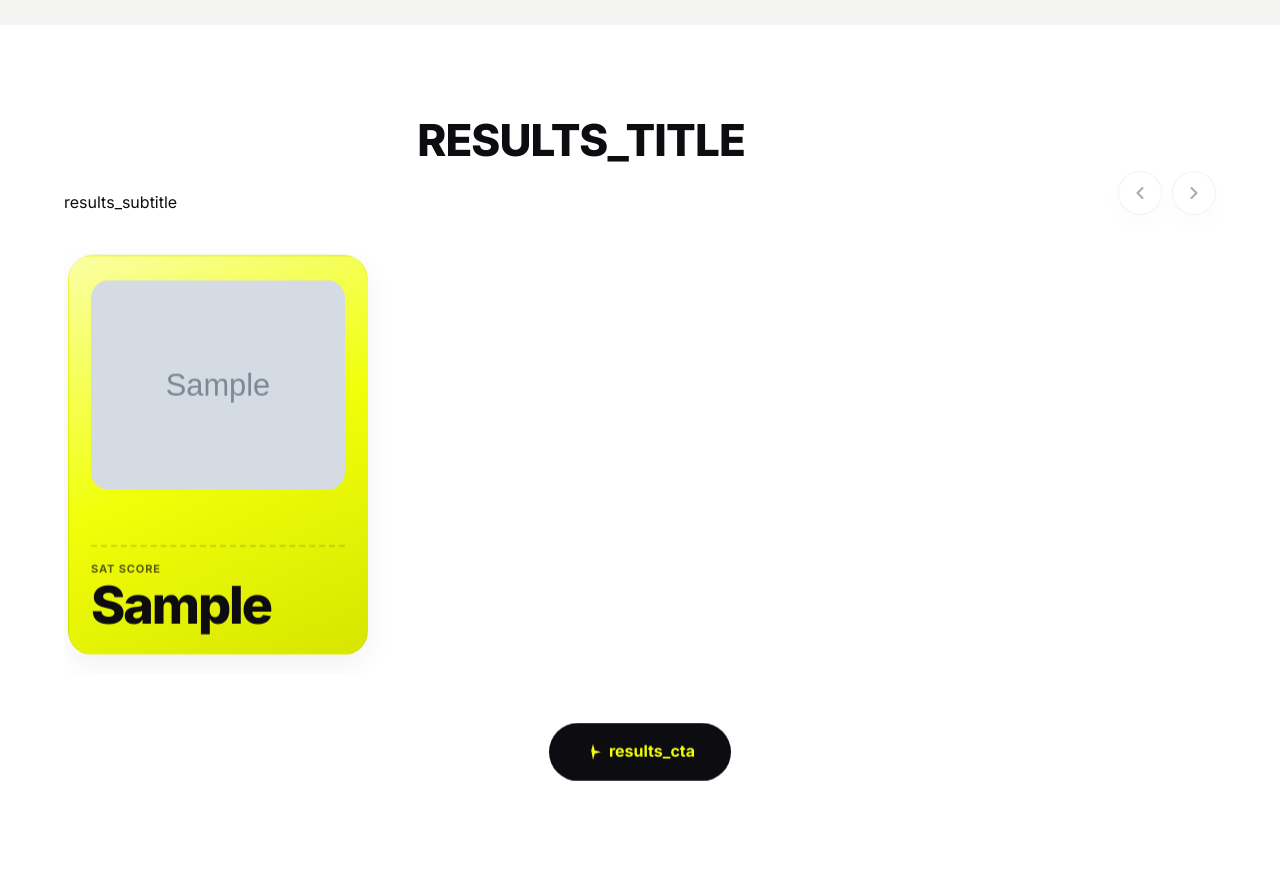
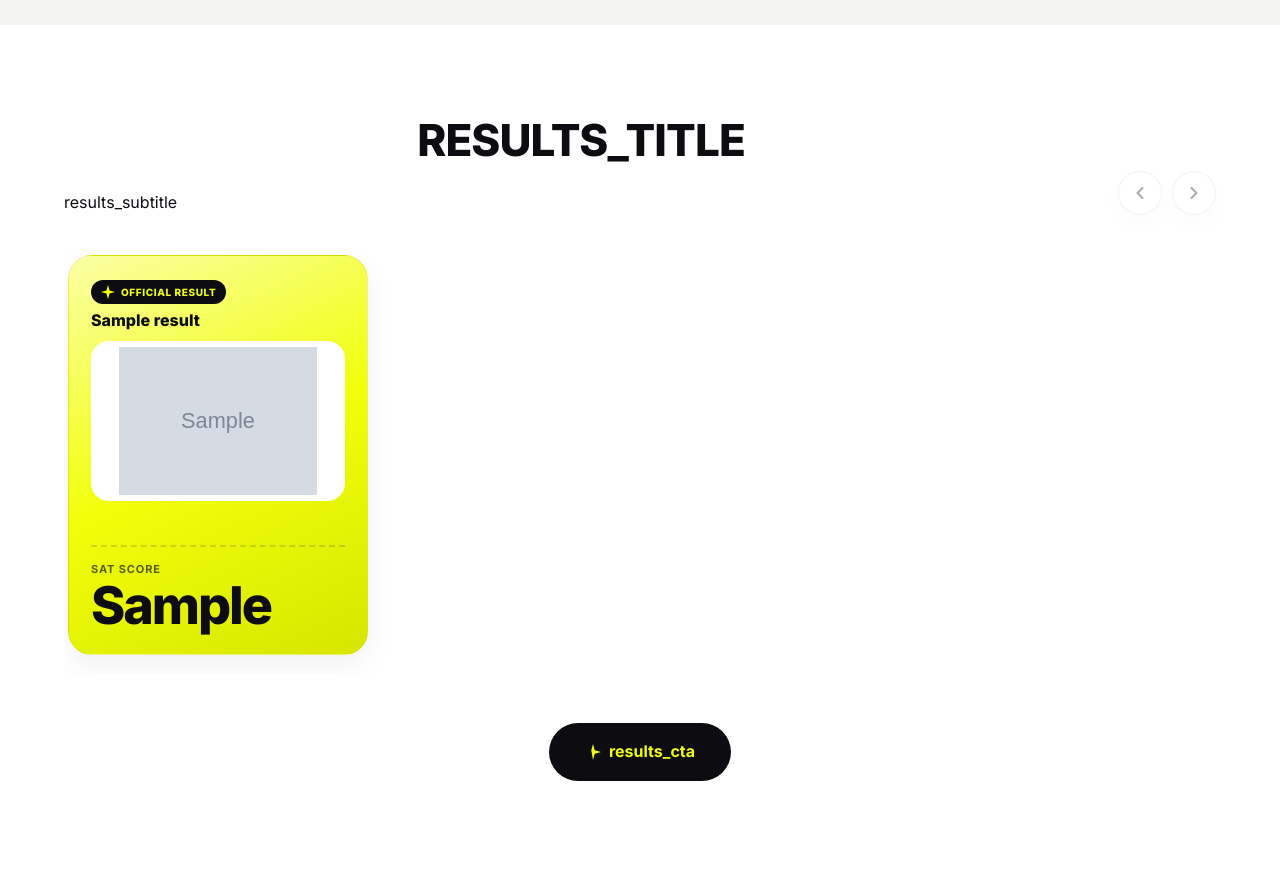
Before and after one commit to ibragimove/SAT-ALFA, a Django app: template templates/home.html in a window 1280 px wide. Shown: the part 3519-4389 px from the top of the page. Run offline with Django 5.2, Linux system fonts and the light colour scheme; the template is opened without the code that fills it: values that come from a table or form of the project are taken from there, others are empty; tables that the repository leaves empty hold one stand-in row (values such as "Sample post"); grey boxes marked "Sample" are stand-in pictures.

Commit message:
Complete FIX G: Show student name on every result card

```diff
--- a/static/css/sections.css
+++ b/static/css/sections.css
@@ -966,42 +966,12 @@
   box-shadow: var(--shadow-hover);
 }
 
-.result-card-media {
-  width: 100%;
-  height: 60%;
-  border-radius: calc(var(--radius-card) - 6px);
-  overflow: hidden;
-  margin-bottom: 12px;
-}
-
-.result-img {
-  width: 100%;
-  height: 100%;
-  object-fit: cover;
-}
-
-/* No image fallback */
-.result-card-cert {
-  position: relative;
-  width: 100%;
-  height: 60%;
-  display: flex;
-  flex-direction: column;
-  justify-content: flex-start;
-  gap: 10px;
-  overflow: hidden;
-}
-
-.cert-watermark {
-  position: absolute;
-  right: -12px;
-  top: -16px;
-  font-size: 80px;
-  font-weight: 900;
-  color: rgba(13, 12, 17, 0.06);
-  letter-spacing: -0.05em;
-  pointer-events: none;
-  user-select: none;
+.result-card-header {
+  position: relative;
+  z-index: 1;
+  display: flex;
+  flex-direction: column;
+  align-items: flex-start;
 }
 
 .cert-badge {
@@ -1025,6 +995,59 @@
   color: var(--black);
   line-height: 1.3;
   margin-top: 6px;
+  position: relative;
+  z-index: 1;
+  display: -webkit-box;
+  -webkit-line-clamp: 2;
+  line-clamp: 2;
+  -webkit-box-orient: vertical;
+  overflow: hidden;
+  text-overflow: ellipsis;
+  word-break: break-word;
+}
+
+.result-card-media {
+  width: 100%;
+  flex: 1 1 auto;
+  min-height: 0;
+  max-height: 160px;
+  border-radius: calc(var(--radius-card) - 6px);
+  background: var(--white);
+  overflow: hidden;
+  margin: 10px 0 12px;
+  display: flex;
+  align-items: center;
+  justify-content: center;
+  padding: 6px;
+}
+
+.result-img {
+  width: 100%;
+  height: 100%;
+  max-height: 100%;
+  object-fit: contain;
+  display: block;
+}
+
+/* No image fallback */
+.result-card-cert {
+  position: relative;
+  width: 100%;
+  flex: 1 1 auto;
+  min-height: 0;
+}
+
+.cert-watermark {
+  position: absolute;
+  right: -12px;
+  top: -50px;
+  font-size: 80px;
+  font-weight: 900;
+  color: rgba(13, 12, 17, 0.06);
+  letter-spacing: -0.05em;
+  pointer-events: none;
+  user-select: none;
+  z-index: 0;
 }
 
 .result-card-footer {
--- a/templates/partials/_results.html
+++ b/templates/partials/_results.html
@@ -26,6 +26,18 @@
       <div class="carousel-track">
         {% for res in results %}
           <div class="carousel-item result-card">
+            <div class="result-card-header">
+              <div class="cert-badge">
+                <svg width="14" height="14" viewBox="0 0 24 24" fill="currentColor">
+                  <path d="M12 0L14.6 9.4L24 12L14.6 14.6L12 24L9.4 14.6L0 12L9.4 9.4L12 0Z"/>
+                </svg>
+                <span>OFFICIAL RESULT</span>
+              </div>
+              {% if res.student_name %}
+                <div class="result-student">{{ res.student_name }}</div>
+              {% endif %}
+            </div>
+
             {% if res.image %}
               <div class="result-card-media">
                 <img src="{{ res.image.url }}" alt="{{ res.student_name|default:'SAT Result' }}" class="result-img" loading="lazy">
@@ -33,15 +45,6 @@
             {% else %}
               <div class="result-card-cert">
                 <span class="cert-watermark" aria-hidden="true">SAT</span>
-                <div class="cert-badge">
-                  <svg width="14" height="14" viewBox="0 0 24 24" fill="currentColor">
-                    <path d="M12 0L14.6 9.4L24 12L14.6 14.6L12 24L9.4 9.4L12 0Z"/>
-                  </svg>
-                  <span>OFFICIAL RESULT</span>
-                </div>
-                {% if res.student_name %}
-                  <div class="result-student">{{ res.student_name }}</div>
-                {% endif %}
               </div>
             {% endif %}
 
```
Also changed, not shown: PROGRESS.md (+7 -0 lines), core/tests_results.py (added, +90 -0 lines).
